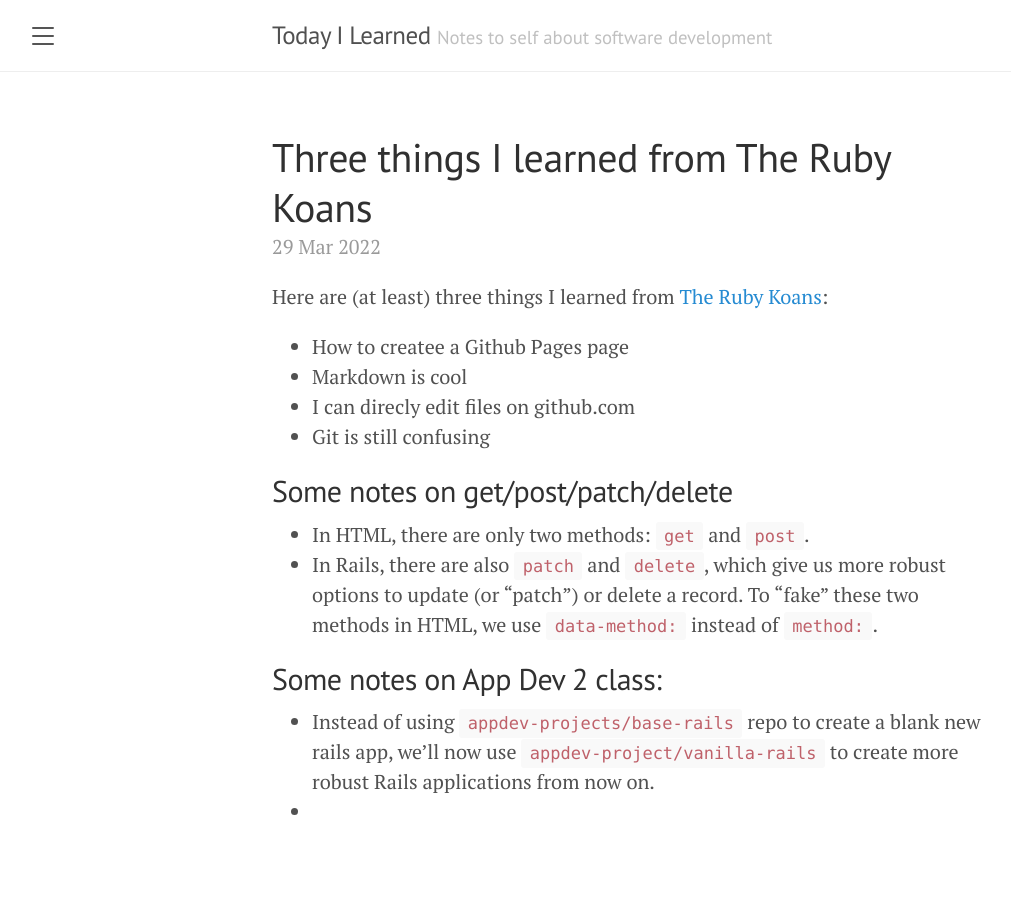
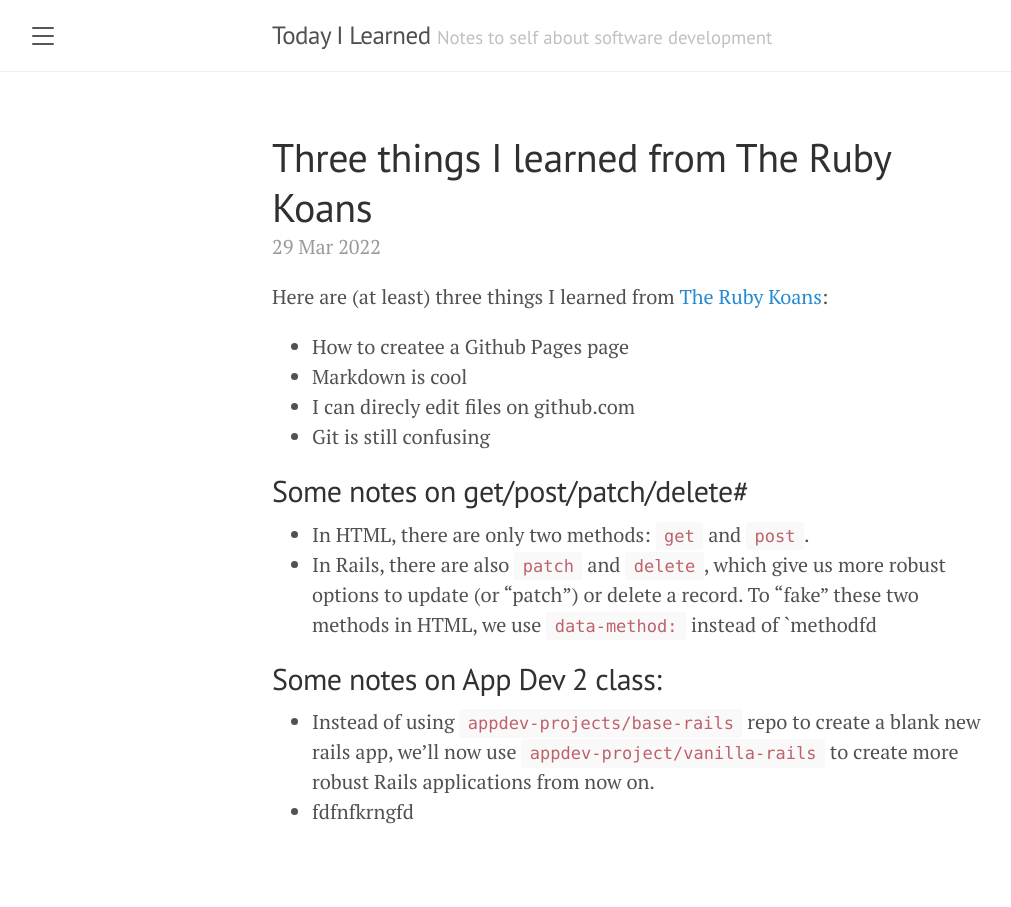
Before and after one commit to thaong91/tn-appdev-spr22, a Jekyll site: the page built from _posts/2022-03-29-three-things-i-learned-from-the-ruby-koans.md, in a window 1280 px wide. Shown: the whole page, without its empty margins (8-1019 px from the left). Built offline with Jekyll 4.4.1, drawn with Linux system fonts in a browser that asks for light colours.

Commit message:
Update 2022-03-29-three-things-i-learned-from-the-ruby-koans.md

```diff
--- a/_posts/2022-03-29-three-things-i-learned-from-the-ruby-koans.md
+++ b/_posts/2022-03-29-three-things-i-learned-from-the-ruby-koans.md
@@ -9,11 +9,11 @@ Here are (at least) three things I learned from [The Ruby Koans](http://rubykoan
 - I can direcly edit files on github.com
 - Git is still confusing
 
-## Some notes on get/post/patch/delete
+## Some notes on get/post/patch/delete#
 
 - In HTML, there are only two methods: `get` and `post`.
-- In Rails, there are also `patch` and `delete`, which give us more robust options to update (or "patch") or delete a record. To "fake" these two methods in HTML, we use `data-method:` instead of `method:`.
+- In Rails, there are also `patch` and `delete`, which give us more robust options to update (or "patch") or delete a record. To "fake" these two methods in HTML, we use `data-method:` instead of `methodfd
 
 ## Some notes on App Dev 2 class:
 - Instead of using `appdev-projects/base-rails` repo to create a blank new rails app, we'll now use `appdev-project/vanilla-rails` to create more robust Rails applications from now on.
--
+- fdfnfkrngfd
```
